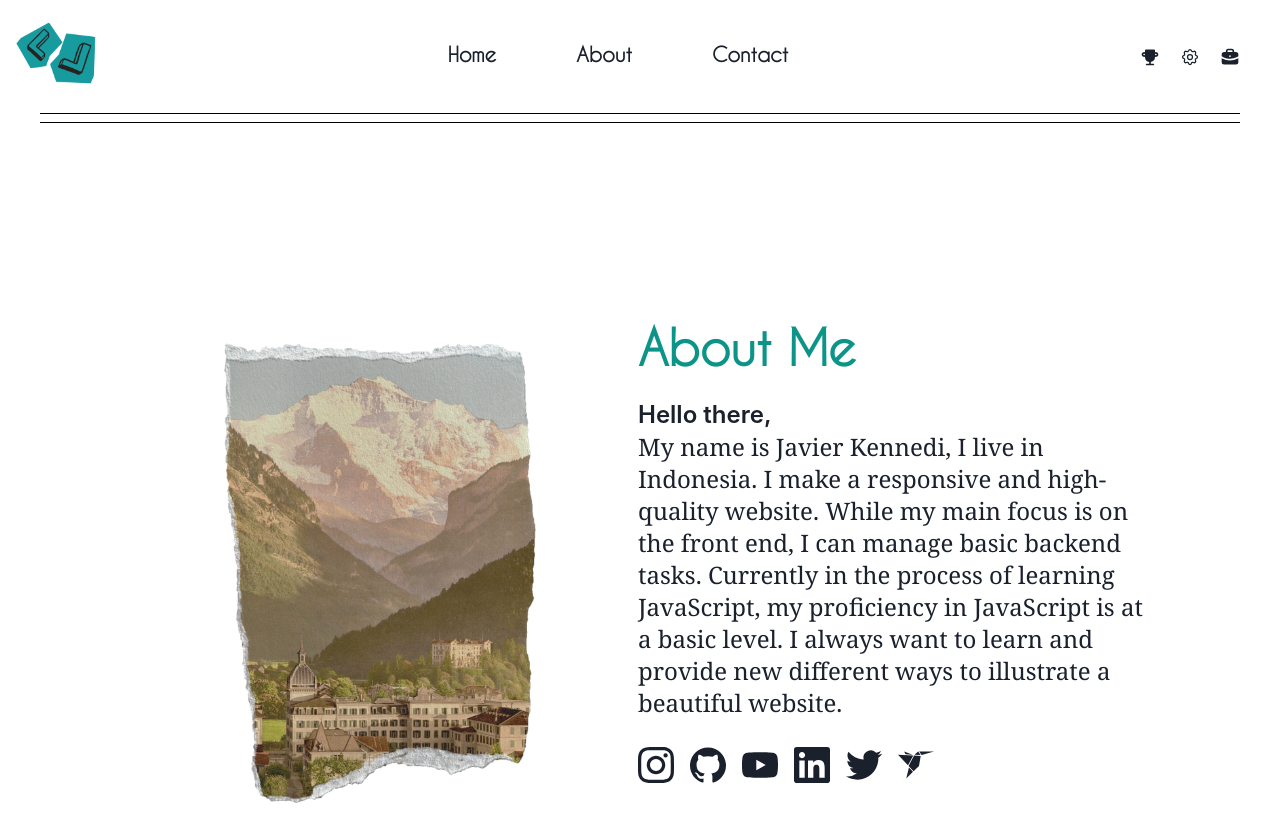
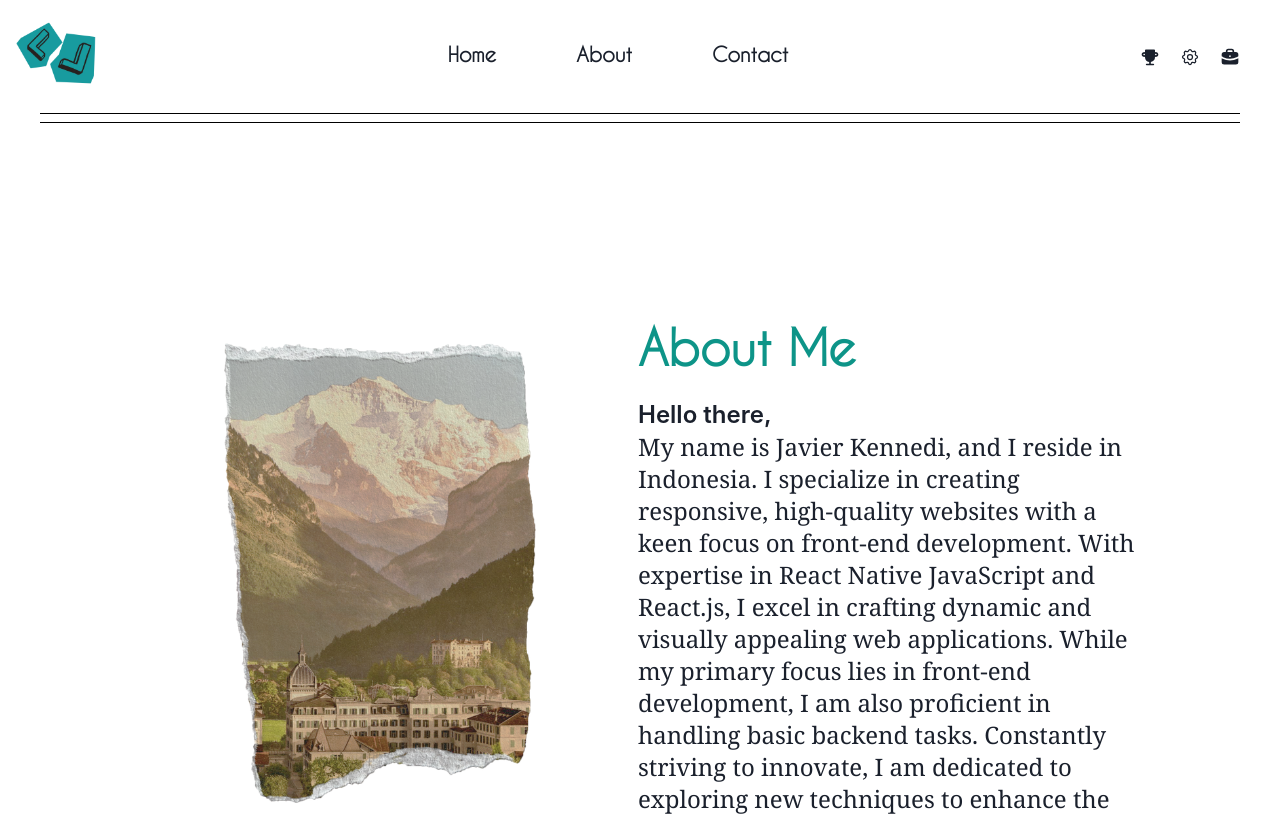
Before and after one commit to Kenqer/portfolio, a React (Create React App) app: page /about in a window 1280 px wide. Shown: the top 816 px of the page. Built offline with nearby package versions, Linux system fonts and the light colour scheme.

Commit message:
change about me description

```diff
--- a/src/pages/About.js
+++ b/src/pages/About.js
@@ -35,8 +35,7 @@ const About = () => {
                         </div>
                         <div className="text-xl md:text-2xl">
                             <span className="font-semibold">Hello there,</span>
-                            <p className="w-full font-serif">My name is Javier Kennedi, I live in Indonesia. I make a responsive and high-quality website. While my main focus is on the front end, I can manage basic backend tasks.
-                                Currently in the process of learning JavaScript, my proficiency in JavaScript is at a basic level. I always want to learn and provide new different ways to illustrate a beautiful website.</p>
+                            <p className="w-full font-serif">My name is Javier Kennedi, and I reside in Indonesia. I specialize in creating responsive, high-quality websites with a keen focus on front-end development. With expertise in React Native JavaScript and React.js, I excel in crafting dynamic and visually appealing web applications. While my primary focus lies in front-end development, I am also proficient in handling basic backend tasks. Constantly striving to innovate, I am dedicated to exploring new techniques to enhance the aesthetics and functionality of websites.</p>
                         </div>
                         <div className="flex text-2xl md:text-4xl gap-4">
                         <motion.div
```
